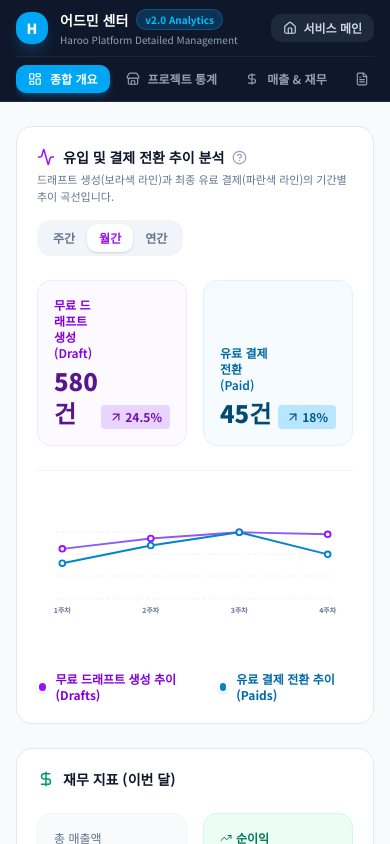
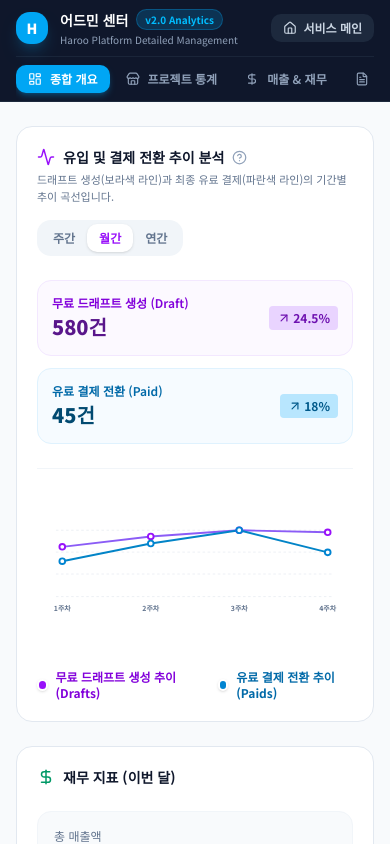
Before and after one commit to Moorisong/haroo, a Next.js app: page /admin in a window 390 px wide. Shown: the top 844 px of the page. Built offline with nearby package versions, Linux system fonts and the light colour scheme.

Commit message:
fix(admin): 어드민 대시보드 차트/재무 패널 모바일 레이아웃 및 반응형 툴팁 개선

```diff
--- a/src/components/admin/AdminChoiceActionPanel.tsx
+++ b/src/components/admin/AdminChoiceActionPanel.tsx
@@ -40,7 +40,7 @@ export default function AdminChoiceActionPanel() {
               </div>
 
               {/* 하단으로 표출되어 잘리지 않는 툴팁 팝업 */}
-              <div className="absolute left-0 top-full mt-2 w-72 sm:w-80 p-4 bg-slate-900 text-white rounded-2xl shadow-2xl text-xs z-[999] opacity-0 group-hover/tooltip:opacity-100 pointer-events-none group-hover/tooltip:pointer-events-auto transition-all duration-200 -translate-y-1 group-hover/tooltip:translate-y-0 border border-slate-700">
+              <div className="absolute left-0 top-full mt-2 w-[calc(100vw-3rem)] max-w-xs sm:max-w-none sm:w-80 p-4 bg-slate-900 text-white rounded-2xl shadow-2xl text-xs z-[999] opacity-0 group-hover/tooltip:opacity-100 pointer-events-none group-hover/tooltip:pointer-events-auto transition-all duration-200 -translate-y-1 group-hover/tooltip:translate-y-0 border border-slate-700">
                 {/* 툴팁 상단 화살표 */}
                 <div className="absolute left-6 -top-2 w-0 h-0 border-x-8 border-x-transparent border-b-8 border-b-slate-900" />
 
@@ -96,7 +96,7 @@ export default function AdminChoiceActionPanel() {
               </div>
 
               {/* 하단으로 표출되어 잘리지 않는 툴팁 팝업 */}
-              <div className="absolute left-0 top-full mt-2 w-72 sm:w-80 p-4 bg-slate-900 text-white rounded-2xl shadow-2xl text-xs z-[999] opacity-0 group-hover/tooltip:opacity-100 pointer-events-none group-hover/tooltip:pointer-events-auto transition-all duration-200 -translate-y-1 group-hover/tooltip:translate-y-0 border border-slate-700">
+              <div className="absolute left-0 top-full mt-2 w-[calc(100vw-3rem)] max-w-xs sm:max-w-none sm:w-80 p-4 bg-slate-900 text-white rounded-2xl shadow-2xl text-xs z-[999] opacity-0 group-hover/tooltip:opacity-100 pointer-events-none group-hover/tooltip:pointer-events-auto transition-all duration-200 -translate-y-1 group-hover/tooltip:translate-y-0 border border-slate-700">
                 {/* 툴팁 상단 화살표 */}
                 <div className="absolute left-6 -top-2 w-0 h-0 border-x-8 border-x-transparent border-b-8 border-b-slate-900" />
 
--- a/src/components/admin/AdminFinancialPanel.tsx
+++ b/src/components/admin/AdminFinancialPanel.tsx
@@ -22,7 +22,7 @@ export default function AdminFinancialPanel({ periodLabel = '이번 달', revenu
         <h2 className="text-sm font-bold text-slate-900">재무 지표 ({periodLabel})</h2>
       </div>
 
-      <div className="grid grid-cols-2 gap-4 mb-6">
+      <div className="grid grid-cols-1 sm:grid-cols-2 gap-3 sm:gap-4 mb-6">
         <div className="p-4 bg-slate-50 rounded-xl border border-slate-100">
           <div className="text-xs text-slate-500 mb-1">총 매출액</div>
           <div className="text-xl font-black text-slate-900">₩ {revenue.toLocaleString()}</div>
--- a/src/components/admin/AdminGrowthChartPanel.tsx
+++ b/src/components/admin/AdminGrowthChartPanel.tsx
@@ -174,24 +174,24 @@ export default function AdminGrowthChartPanel({ period: controlledPeriod, onPeri
       </div>
 
       {/* 요약 델타 수치 카드 */}
-      <div className="grid grid-cols-2 gap-4">
-        <div className="bg-purple-50/60 p-4 rounded-xl border border-purple-100 flex justify-between items-end">
-          <div>
-            <p className="text-xs text-purple-700 font-semibold mb-1">무료 드래프트 생성 (Draft)</p>
-            <p className="text-2xl font-black text-purple-900">{data.totalDrafts.toLocaleString()}건</p>
+      <div className="grid grid-cols-1 sm:grid-cols-2 gap-3 sm:gap-4">
+        <div className="bg-purple-50/60 p-3.5 sm:p-4 rounded-xl border border-purple-100 flex items-center justify-between">
+          <div className="space-y-0.5">
+            <p className="text-xs text-purple-700 font-semibold break-keep">무료 드래프트 생성 (Draft)</p>
+            <p className="text-xl sm:text-2xl font-black text-purple-900">{data.totalDrafts.toLocaleString()}건</p>
           </div>
-          <div className={`flex items-center gap-0.5 text-xs font-bold px-2 py-1 rounded ${data.draftDelta >= 0 ? 'bg-purple-200 text-purple-800' : 'bg-rose-100 text-rose-700'}`}>
+          <div className={`flex items-center gap-0.5 text-xs font-bold px-2 py-1 rounded shrink-0 ${data.draftDelta >= 0 ? 'bg-purple-200 text-purple-800' : 'bg-rose-100 text-rose-700'}`}>
             {data.draftDelta >= 0 ? <ArrowUpRight size={14} /> : <ArrowDownRight size={14} />}
             {Math.abs(data.draftDelta)}%
           </div>
         </div>
 
-        <div className="bg-sky-50/60 p-4 rounded-xl border border-sky-100 flex justify-between items-end">
-          <div>
-            <p className="text-xs text-sky-700 font-semibold mb-1">유료 결제 전환 (Paid)</p>
-            <p className="text-2xl font-black text-sky-900">{data.totalPaids.toLocaleString()}건</p>
+        <div className="bg-sky-50/60 p-3.5 sm:p-4 rounded-xl border border-sky-100 flex items-center justify-between">
+          <div className="space-y-0.5">
+            <p className="text-xs text-sky-700 font-semibold break-keep">유료 결제 전환 (Paid)</p>
+            <p className="text-xl sm:text-2xl font-black text-sky-900">{data.totalPaids.toLocaleString()}건</p>
           </div>
-          <div className={`flex items-center gap-0.5 text-xs font-bold px-2 py-1 rounded ${data.paidDelta >= 0 ? 'bg-sky-200 text-sky-800' : 'bg-rose-100 text-rose-700'}`}>
+          <div className={`flex items-center gap-0.5 text-xs font-bold px-2 py-1 rounded shrink-0 ${data.paidDelta >= 0 ? 'bg-sky-200 text-sky-800' : 'bg-rose-100 text-rose-700'}`}>
             {data.paidDelta >= 0 ? <ArrowUpRight size={14} /> : <ArrowDownRight size={14} />}
             {Math.abs(data.paidDelta)}%
           </div>
```
